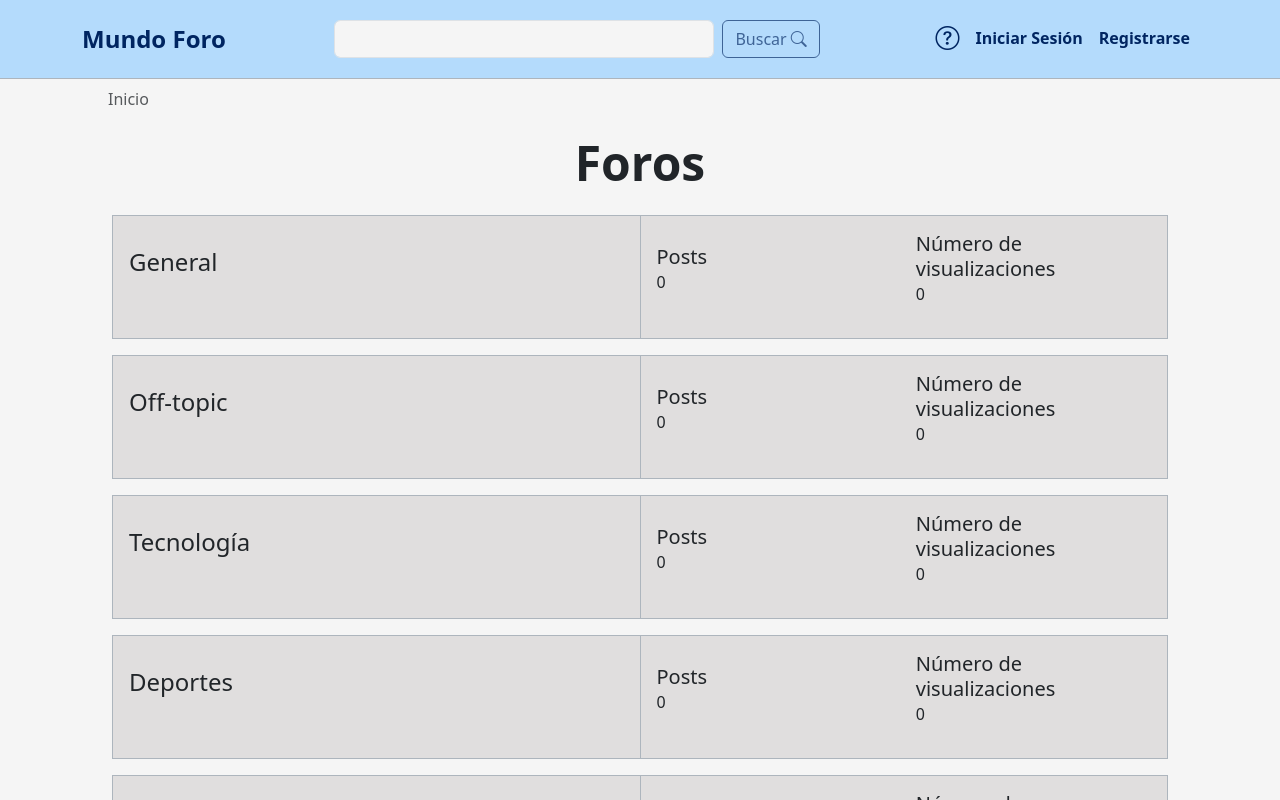
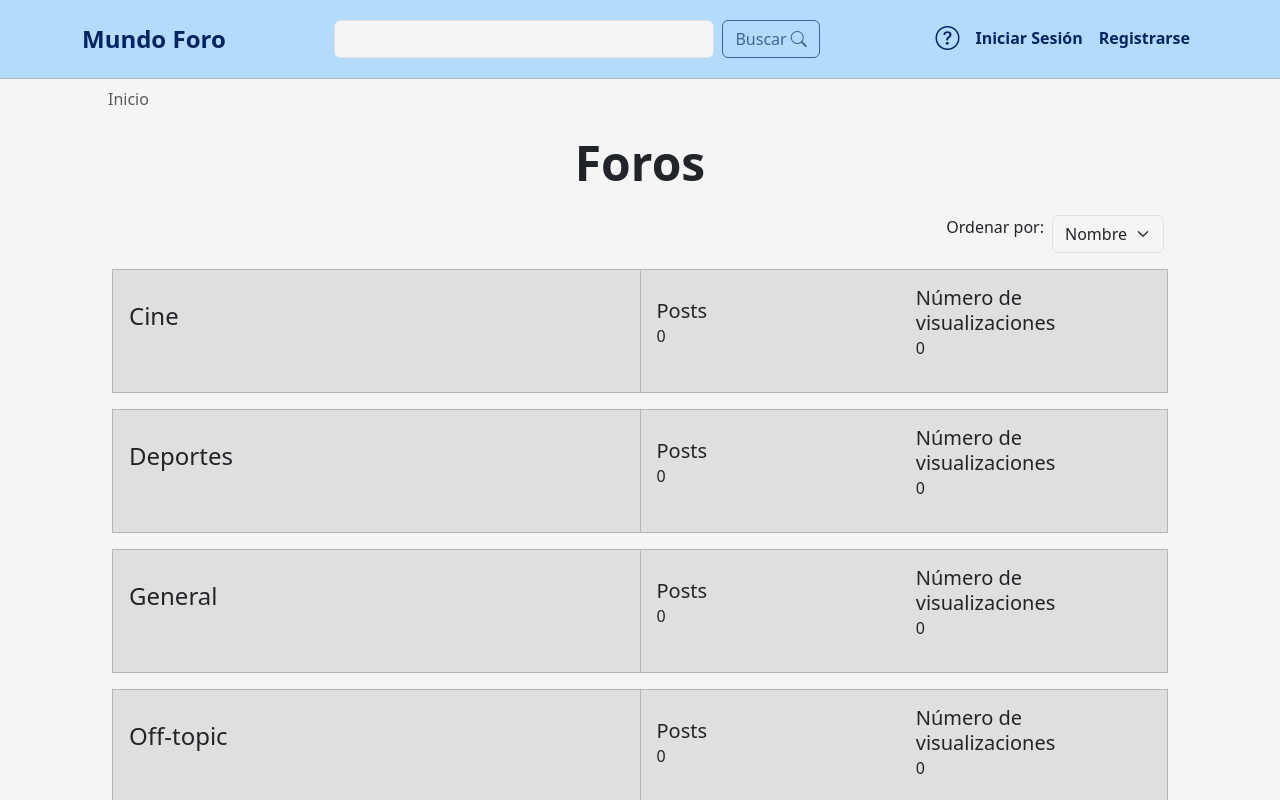
Before and after one commit to Croissanton/IU_Proyecto, a React (Create React App) app in the folder foro-mundo/: page / in a window 1280 px wide. Shown: the top 800 px of the page. Built offline with nearby package versions, Linux system fonts and the light colour scheme.

Commit message:
select para ordenar los topicos

```diff
--- a/foro-mundo/src/Pages/MainPage.js
+++ b/foro-mundo/src/Pages/MainPage.js
@@ -11,6 +11,7 @@ function MainPage() {
 
   // Estado local para almacenar los tópicos del foro
   const [topics, setTopics] = useState([]);
+  const [sortCriteria, setSortCriteria] = useState("name"); // Estado para el criterio de ordenación
 
   // Tópicos predeterminados del foro
   const defaultTopics = [
@@ -45,6 +46,23 @@ function MainPage() {
     localStorage.setItem("topics", JSON.stringify(updatedTopics));
   };
 
+  // Manejador para cambiar el criterio de ordenación
+  const handleSortChange = (criteria) => {
+    setSortCriteria(criteria);
+  };
+
+  // Ordenar los tópicos según el criterio seleccionado
+  const sortedTopics = [...topics].sort((a, b) => {
+    if (sortCriteria === "name") {
+      return a.topic.localeCompare(b.topic);
+    } else if (sortCriteria === "post_num") {
+      return b.post_num - a.post_num;
+    } else if (sortCriteria === "view_num") {
+      return b.view_num - a.view_num;
+    }
+    return 0;
+  });
+
   return (
     <MainLayout>
       <div className="container-xxl my-2">
@@ -54,7 +72,18 @@ function MainPage() {
       </div>
       <label style={{ fontSize: "3rem", fontWeight: "bold", display: "block", textAlign: "center" }}>Foros</label>
       <div className="container-xxl my-3">
-        {topics.map((topic) => (
+        <div className="d-flex justify-content-end mb-3">
+          <label className="me-2">Ordenar por:</label>
+          <div className="d-flex justify-content-center">
+            <select className="form-select me-2" onChange={(e) => handleSortChange(e.target.value)}>
+              <option value="name">Nombre</option>
+              <option value="post_num">Posts</option>
+              <option value="view_num">Visitas</option>
+            </select>
+          </div>
+        </div>
+
+        {sortedTopics.map((topic) => (
           <ForumCard
             key={topic.id}
             id={topic.id}
```
